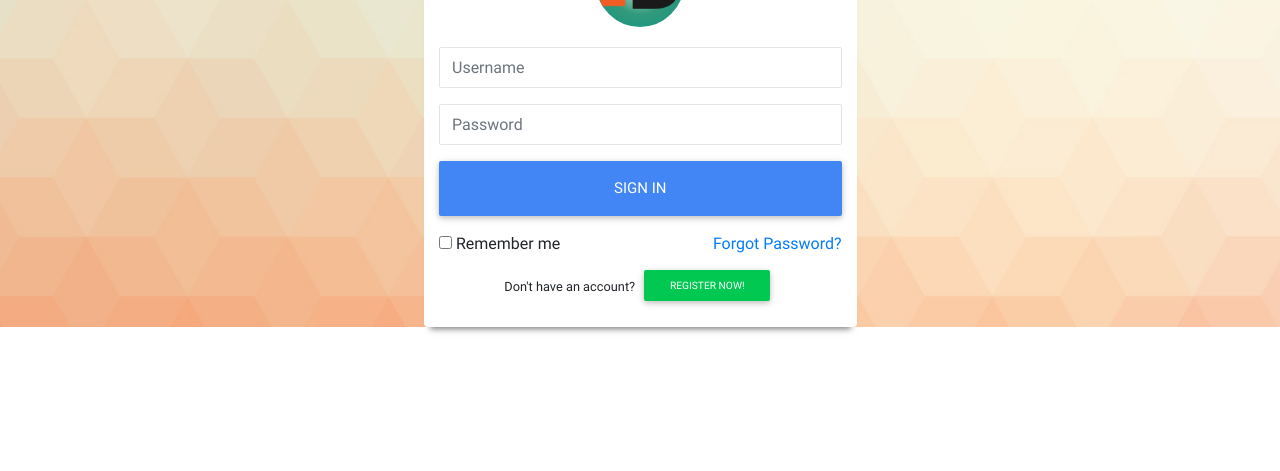
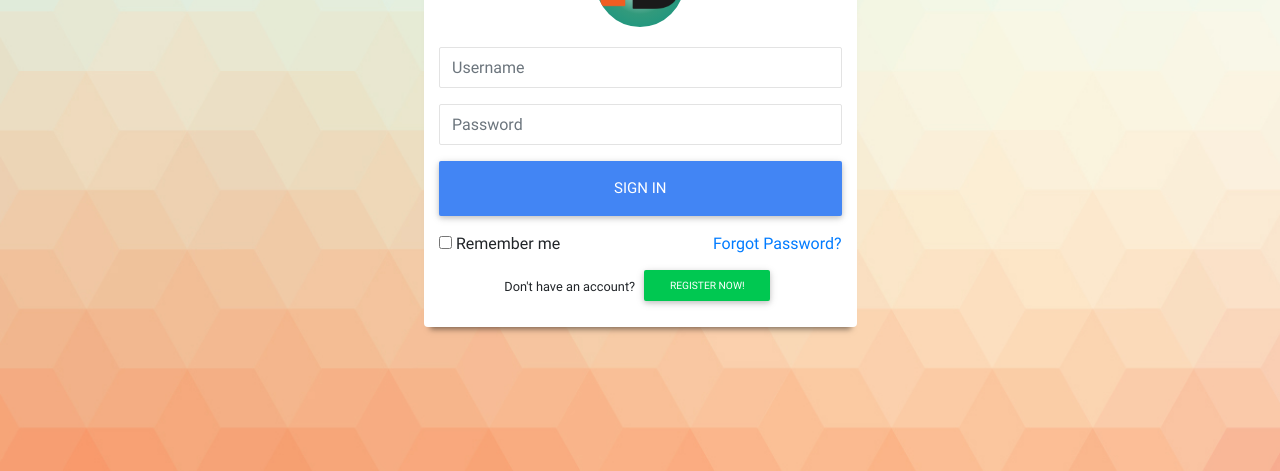
Before and after one commit to praveen-ilangovan/dcoin_project, a Django app: page / in a window 1280 px wide. Shown: the part 329-800 px from the top of the page. Run offline with Django 3.2, Linux system fonts and the light colour scheme; some libraries are stand-ins or nearby versions.

Commit message:
Added height attr to the background in style.css

```diff
--- a/static/css/style.css
+++ b/static/css/style.css
@@ -5,6 +5,8 @@ body, html {
 .bg {
     /* The image used */
     background-image: url("../img/background.jpg");
+
+    height: 100%;
 
     /* Center and scale the image nicely */
     background-position: center;
```
Also changed, not shown: db.sqlite3.
